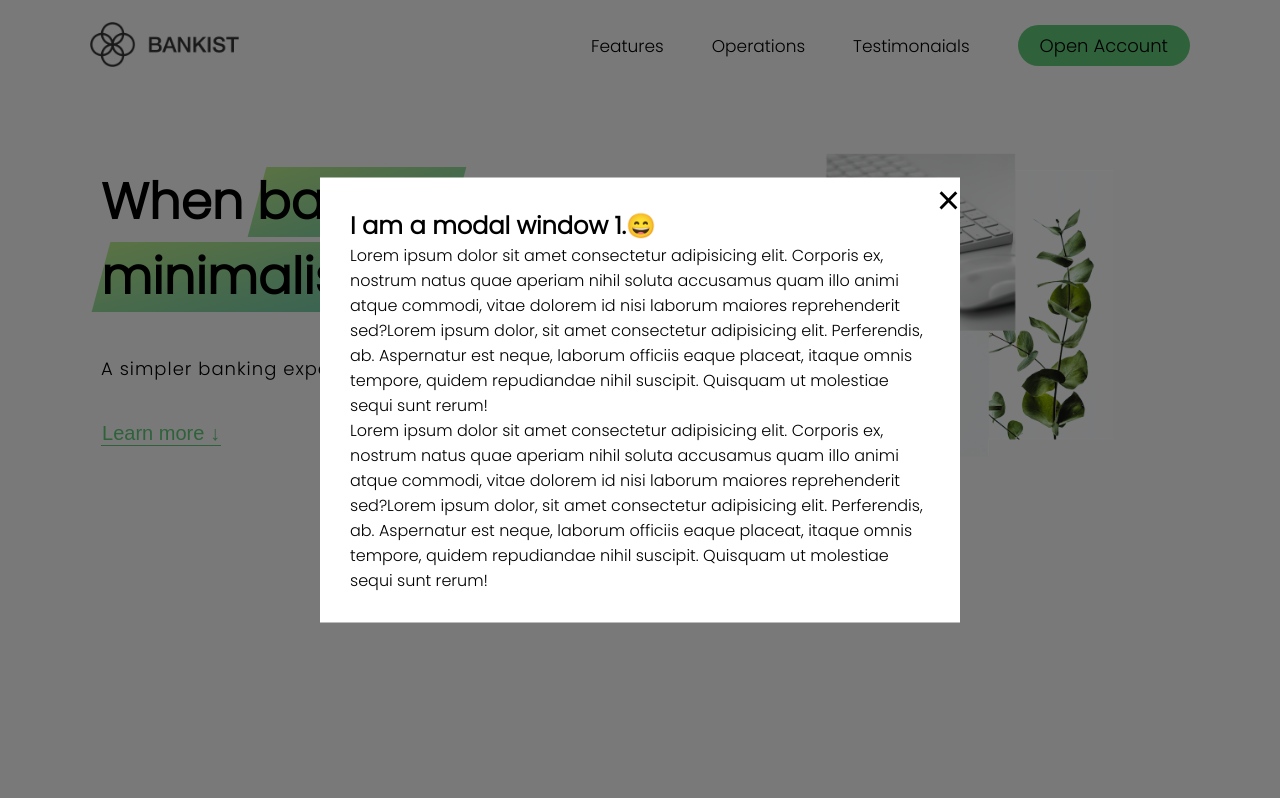
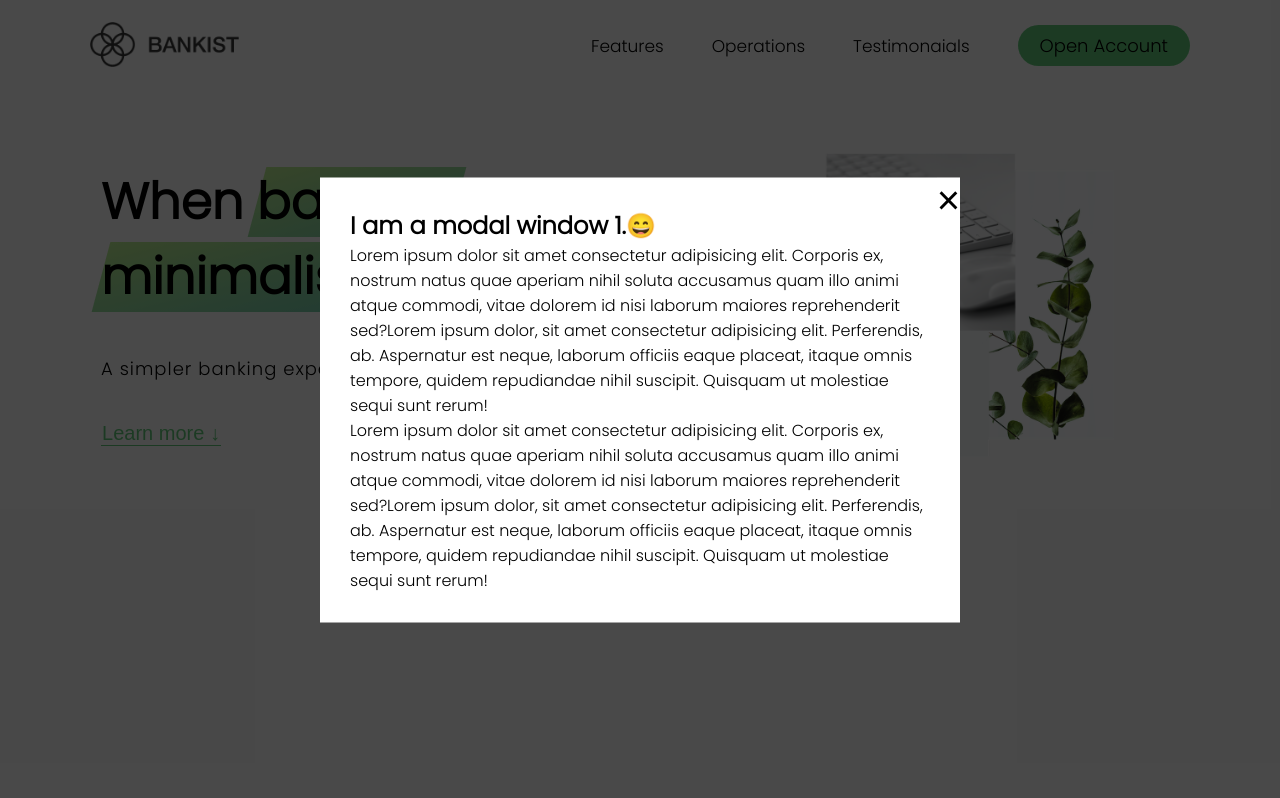
Before and after one commit to KiranDon/The-Complete-JavaScript-Course-2021-Projects, a plain HTML site: page Project5_BankistWebsite(Advanced DOM methods)/index.html in a window 1280 px wide. Both pictures are taken after a click on the link "Open Account". Shown: the top 798 px of the page. Drawn offline with Linux system fonts and the light colour scheme.

Commit message:
Fixed modal issue

```diff
--- a/Project5_BankistWebsite(Advanced DOM methods)/script.js
+++ b/Project5_BankistWebsite(Advanced DOM methods)/script.js
@@ -8,11 +8,13 @@ const openModal = function(e){
     e.preventDefault();
     modal.classList.remove('hidden');
     overlay.classList.remove('hidden');
+    document.body.style.position = 'fixed';
 }
 
 const closeModal = function(){
     modal.classList.add('hidden');
     overlay.classList.add('hidden');
+    document.body.style.position = '';
 }
 
 for(let i=0; i<openModalButtons.length; i++)
--- a/Project5_BankistWebsite(Advanced DOM methods)/style.css
+++ b/Project5_BankistWebsite(Advanced DOM methods)/style.css
@@ -337,6 +337,7 @@ nav
     top: 50%;
     transform: translate(-50%, -50%);
     z-index: 100;
+    position: fixed;
 }
 .closeButton
 {
@@ -359,5 +360,6 @@ nav
     top: 0;
     bottom: 0;
     right: 0;
-    background-color: rgba(0, 0, 0, 0.5);
+    background-color: rgba(0, 0, 0, 0.7);
+    position: fixed;
 }
```
